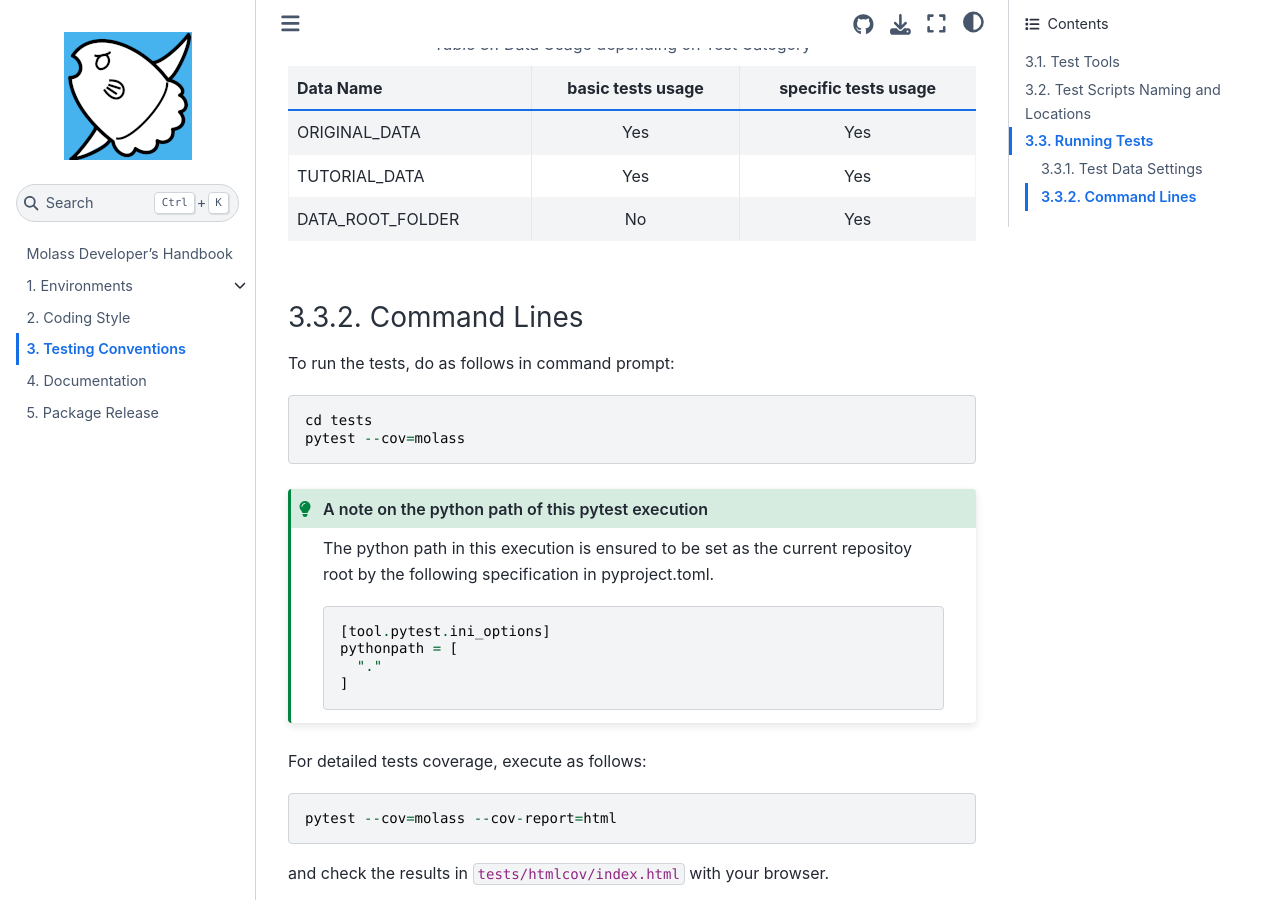
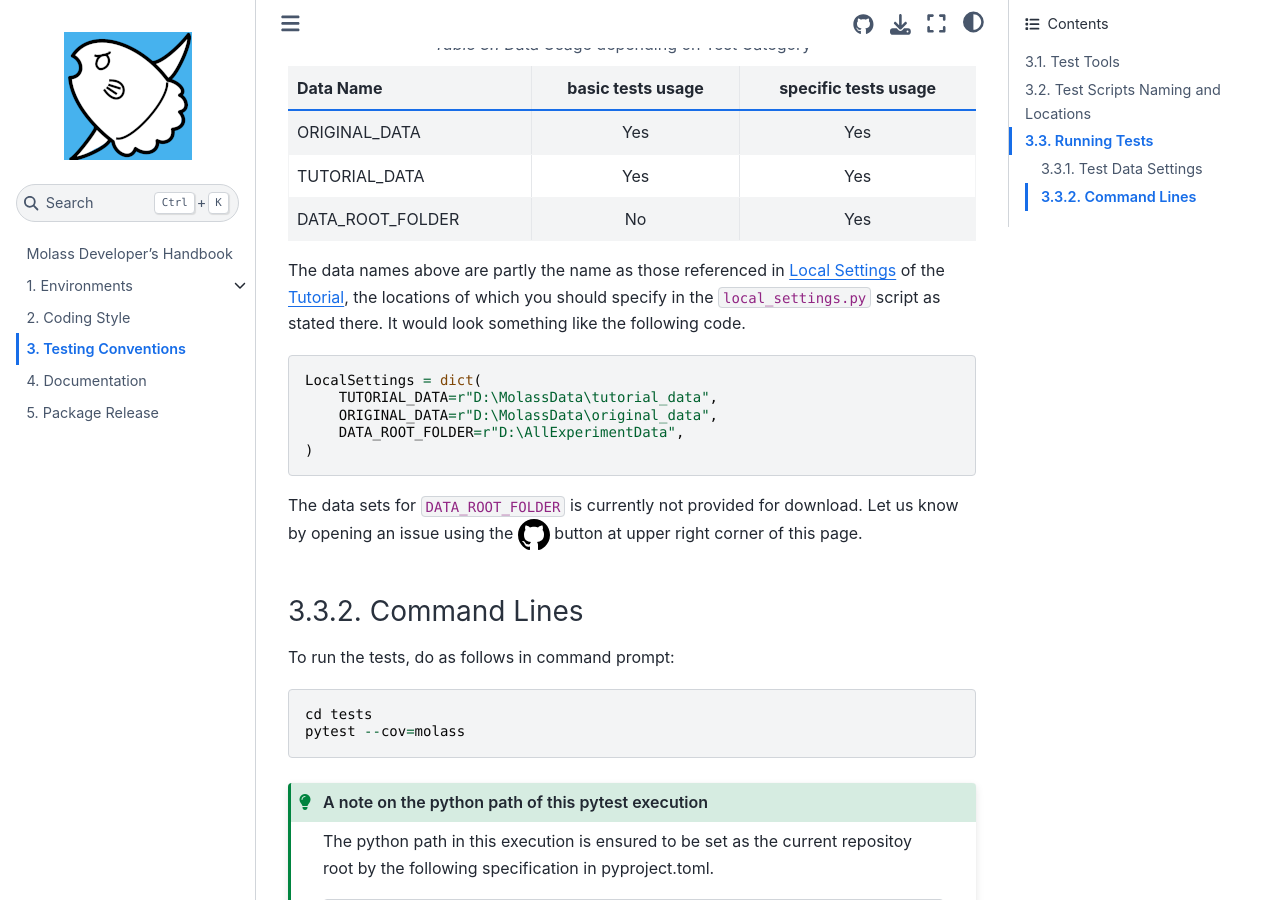
Before and after one commit to biosaxs-dev/molass-develop, a Jupyter Book: the page built from chapters/06/testing.md, in a window 1280 px wide and 900 px high, scrolled down 1372 px. Built offline with Jupyter Book 1.0.4 settings and Sphinx 7.4.7 and the Sphinx Book theme 1.1.4, drawn with Linux system fonts in a browser that asks for light colours.

Commit message:
add description to the test data

````diff
--- a/chapters/06/testing.md
+++ b/chapters/06/testing.md
@@ -54,11 +54,23 @@ Depending on the category, used data will vary as shown below.
 :align: center
 
 | Data Name| basic tests usage | specific tests usage |
-| :--- |:---:|:---:|
-| ORIGINAL_DATA    |  Yes   |  Yes    |
-| TUTORIAL_DATA    |  Yes   |  Yes   |
-| DATA_ROOT_FOLDER    |  No   |  Yes   |
+| :---             |:---:|:---:|
+| ORIGINAL_DATA    | Yes | Yes |
+| TUTORIAL_DATA    | Yes | Yes |
+| DATA_ROOT_FOLDER | No  | Yes |
 :::
+
+The data names above are partly the name as those referenced in [Local Settings](https://freesemt.github.io/molass-tutorial/chapters/00/prepare.html#local-settings) of the [Tutorial](https://freesemt.github.io/molass-tutorial/), the locations of which you should specify in the `local_settings.py` script as stated there. It would look something like the following code.
+
+```python
+LocalSettings = dict(
+    TUTORIAL_DATA=r"D:\MolassData\tutorial_data",
+    ORIGINAL_DATA=r"D:\MolassData\original_data",
+    DATA_ROOT_FOLDER=r"D:\AllExperimentData",
+)
+```
+
+The data sets for `DATA_ROOT_FOLDER` is currently not provided for download. Let us know by opening an issue using the ![github icon](../../images/github.svg) button at upper right corner of this page.
 
 ### Command Lines
 To run the tests, do as follows in command prompt:
````
Also changed, not shown: images/github.svg (added).
